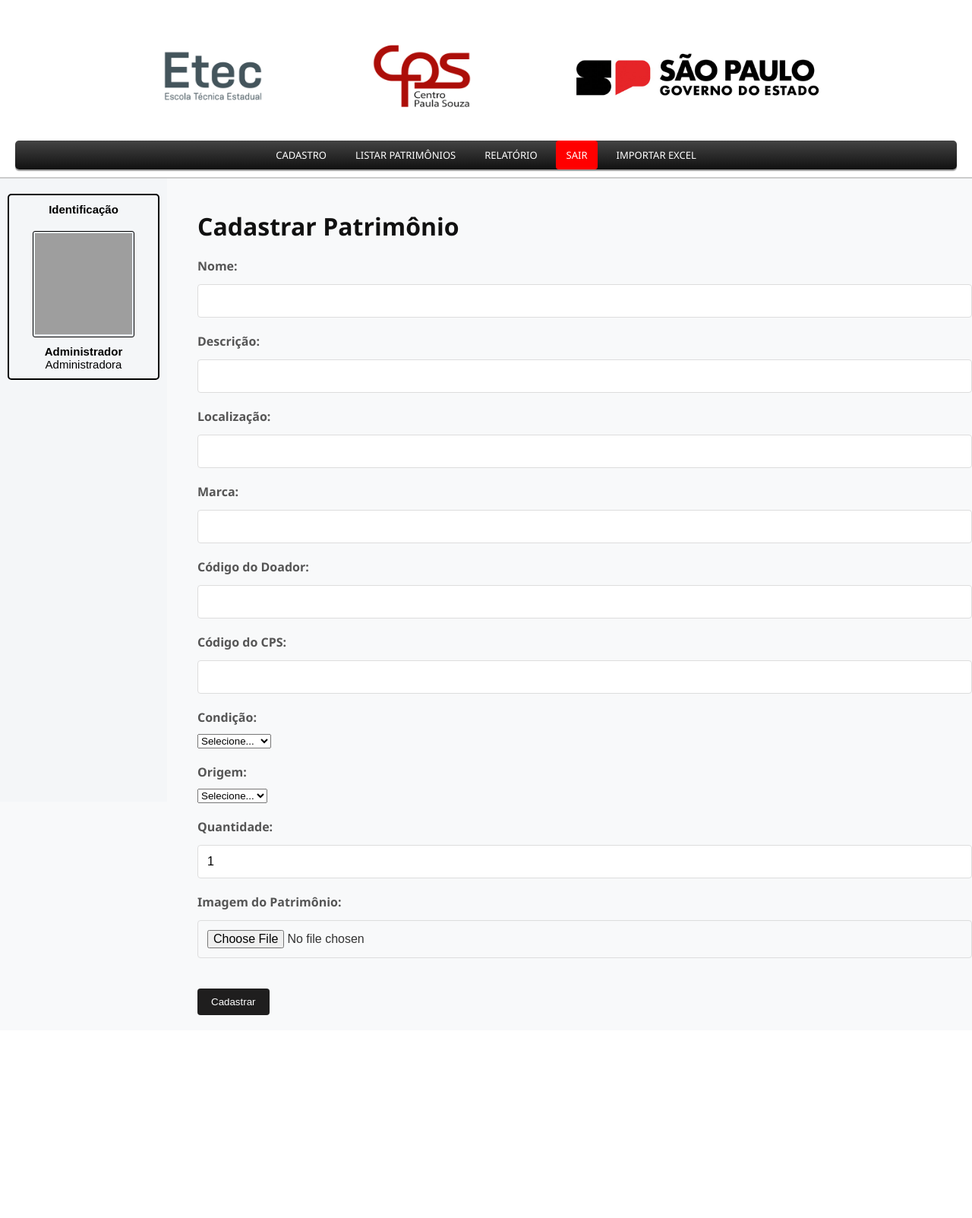
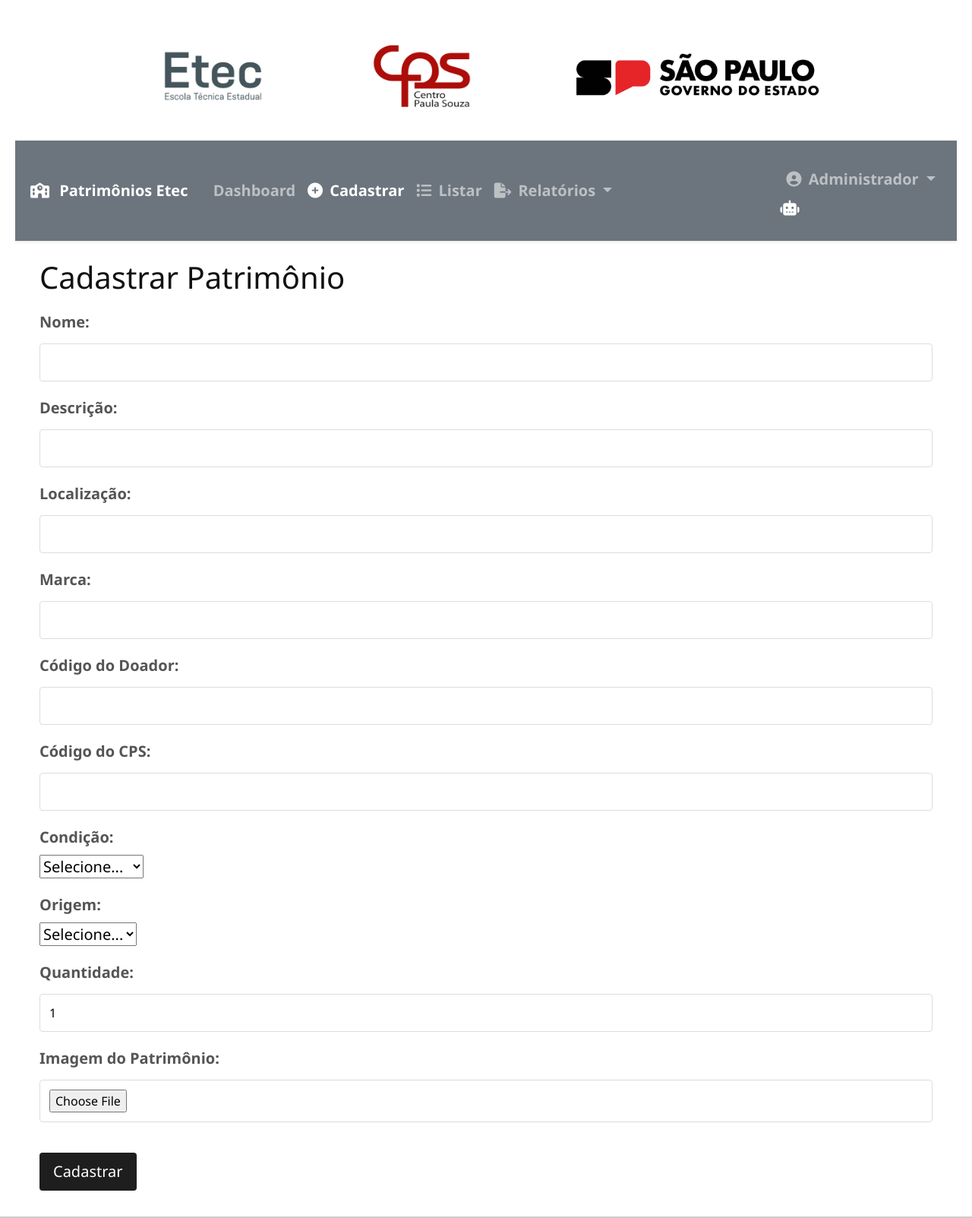
Before and after one commit to VictorDnzb/CASP, a Flask app: page /cadastro in a window 1280 px wide. Shown: the whole page at 76% size. Before the commit the page ends 1336 px from the top, so only its background shows below. Run offline with Flask 3, Linux system fonts and the light colour scheme; the visitor is signed in with stand-in values (Sample User, id 1); grey boxes are pictures that could not be loaded.

Commit message:
Update base.html

```diff
--- a/CASP/CASP-main/CASP/src/templates/base.html
+++ b/CASP/CASP-main/CASP/src/templates/base.html
@@ -1,11 +1,16 @@
 <!DOCTYPE html>
-<html lang="pt-br">
+<html lang="pt-BR">
 <head>
     <meta charset="UTF-8">
-    <title>{% block title %}Sistema de Patrimônio{% endblock %}</title>
-    <link rel="stylesheet" href="{{ url_for('static', filename='css/style.css') }}">
-    <link rel="stylesheet" href="https://cdnjs.cloudflare.com/ajax/libs/font-awesome/5.15.4/css/all.min.css">
     <meta name="viewport" content="width=device-width, initial-scale=1.0">
+    <title>{% block title %}Sistema de Patrimônio Escolar{% endblock %}</title>
+
+    <link href="https://cdn.jsdelivr.net/npm/bootstrap@5.3.0/dist/css/bootstrap.min.css" rel="stylesheet">
+    <link href="https://cdnjs.cloudflare.com/ajax/libs/font-awesome/6.4.0/css/all.min.css" rel="stylesheet">
+    <link href="https://fonts.googleapis.com/css2?family=Inter:wght@300;400;500;600;700&display=swap" rel="stylesheet">
+    <link href="{{ url_for('static', filename='css/style.css') }}" rel="stylesheet">
+
+    {% block extra_css %}{% endblock %}
 </head>
 <body>
        <header class="top-bar">
@@ -14,39 +19,138 @@
             <img src="{{ url_for('static', filename='images/cps-logo-identidade.jpg') }}" alt="Etec" class="logo">
             <img src="{{ url_for('static', filename='images/sp.jpeg') }}" alt="Governo SP" class="logo">
         </div>
+    {% if session.usuario %}
+    <nav class="navbar navbar-expand-lg navbar-dark bg-secondary shadow-sm">
+        <div class="container">
+            <a class="navbar-brand fw-bold" href="{{ url_for('dashboard') }}">
+                <i class="fas fa-school me-2"></i>
+                Patrimônios Etec
+            </a>
 
-        {% if 'usuario' in session %}
-        <nav class="menu-bar">
-            <ul>
-                <li><a href="{{ url_for('cadastro') }}">CADASTRO</a></li>
-                <li><a href="{{ url_for('listar') }}">LISTAR PATRIMÔNIOS</a></li>
-                <li><a href="{{ url_for('gerar_relatorio_pdf') }}">RELATÓRIO</a></li>
-                <li><a href="{{ url_for('logout') }}" class="btn-sair">SAIR</a></li>
-                <li><a href="{{ url_for('importar_excel') }}">IMPORTAR EXCEL</a></li>
+            <button class="navbar-toggler" type="button" data-bs-toggle="collapse" data-bs-target="#navbarNav">
+                <span class="navbar-toggler-icon"></span>
+            </button>
+
+            <div class="collapse navbar-collapse" id="navbarNav">
+                <ul class="navbar-nav me-auto">
+                    <li class="nav-item">
+                        <a class="nav-link {% if request.endpoint == 'dashboard' %}active{% endif %}" href="{{ url_for('dashboard') }}">
+                            <i class="fas fa-chart-dashboard me-1"></i>
+                            Dashboard
+                        </a>
+                    </li>
+                    <li class="nav-item">
+                        <a class="nav-link {% if request.endpoint == 'cadastro' %}active{% endif %}" href="{{ url_for('cadastro') }}">
+                            <i class="fas fa-plus-circle me-1"></i>
+                            Cadastrar
+                        </a>
+                    </li>
+                    <li class="nav-item">
+                        <a class="nav-link {% if request.endpoint == 'listar' %}active{% endif %}" href="{{ url_for('listar') }}">
+                            <i class="fas fa-list me-1"></i>
+                            Listar
+                        </a>
+                    </li>
+                    <li class="nav-item dropdown">
+                        <a class="nav-link dropdown-toggle" href="#" role="button" data-bs-toggle="dropdown">
+                            <i class="fas fa-file-export me-1"></i>
+                            Relatórios
+                        </a>
+                        <ul class="dropdown-menu">
+                            <li><a class="dropdown-item" href="{{ url_for('gerar_relatorio_pdf') }}">
+                                <i class="fas fa-file-pdf me-2"></i>Exportar PDF
+                            </a></li>
+                            <li><a class="dropdown-item" href="{{ url_for('exportar_excel') }}">
+                                <i class="fas fa-file-excel me-2"></i>Exportar Excel
+                            </a></li>
+                            <li><hr class="dropdown-divider"></li>
+                            <li><a class="dropdown-item" href="{{ url_for('importar_excel') }}">
+                                <i class="fas fa-file-import me-2"></i>Importar Excel
+                            </a></li>
                         </ul>
-        </nav>
-        {% endif %}
-    </header>
+                    </li>
+                </ul>
 
-    <div class="{% if 'usuario' in session %}layout{% else %}content-full{% endif %}">
-        {% if 'usuario' in session %}
-        <nav class="sidebar">
-            <div class="admin-card">
-                <h4 class="admin-title">Identificação</h4>
-                <div class="admin-photo-wrapper">
-                    <img src="{{ url_for('static', filename='images/renata.enc') }}" alt="Foto da Renata" />
+                <div class="navbar-nav">
+                    <div class="nav-item dropdown">
+                        <a class="nav-link dropdown-toggle" href="#" role="button" data-bs-toggle="dropdown">
+                            <i class="fas fa-user-circle me-1"></i>
+                            {{ session.nome_usuario }}
+                        </a>
+
+<div class="chat-floating-btn" id="chatToggle">
+    <i class="fas fa-robot"></i>
 </div>
-                <div class="admin-info">
-                    <strong>{{ session['nome_usuario'] }}</strong><br />
-                    Administradora
+
+<div class="modal fade" id="chatModal" tabindex="-1">
+    <div class="modal-dialog modal-dialog-centered modal-lg">
+        <div class="modal-content">
+            <div class="modal-header bg-primary text-white">
+                <h5 class="modal-title">
+                    <i class="fas fa-robot me-2"></i>
+                    Assistente de Patrimônio
+                </h5>
+                <button type="button" class="btn-close btn-close-white" data-bs-dismiss="modal"></button>
+            </div>
+            <div class="modal-body">
+                <div class="chat-container">
+                    <div class="chat-messages" id="chatMessages"></div>
+                    <div class="chat-input-container">
+                        <div class="input-group">
+                            <input type="text"
+                                   class="form-control"
+                                   id="chatInput"
+                                   placeholder="Pergunte sobre patrimônios, cadastros, relatórios..."
+                                   maxlength="500">
+                            <button class="btn btn-primary" type="button" id="sendMessage">
+                                <i class="fas fa-paper-plane"></i>
+                            </button>
+                        </div>
+                        <small class="text-muted mt-2 d-block">
+                            <i class="fas fa-info-circle me-1"></i>
+                            Pergunte sobre gestão de patrimônio escolar
+                        </small>
+                    </div>
+                </div>
+            </div>
+        </div>
+    </div>
+</div>
+</div>
+
+                        <ul class="dropdown-menu dropdown-menu-end">
+                            <li><a class="dropdown-item" href="{{ url_for('logout') }}">
+                                <i class="fas fa-sign-out-alt me-2"></i>Sair
+                            </a></li>
+                        </ul>
+                    </div>
+                </div>
             </div>
         </div>
     </nav>
     {% endif %}
 
-        <main class="content">
+    <main class="{% if session.usuario %}container-fluid py-4{% else %}d-flex align-items-center min-vh-100{% endif %}">
+        {% with messages = get_flashed_messages(with_categories=true) %}
+            {% if messages %}
+                <div class="container">
+                    {% for category, message in messages %}
+                        <div class="alert alert-{{ 'danger' if category == 'danger' else 'success' if category == 'success' else 'warning' if category == 'warning' else 'info' }} alert-dismissible fade show" role="alert">
+                            <i class="fas fa-{{ 'exclamation-triangle' if category == 'danger' else 'check-circle' if category == 'success' else 'exclamation-circle' if category == 'warning' else 'info-circle' }} me-2"></i>
+                            {{ message }}
+                            <button type="button" class="btn-close" data-bs-dismiss="alert"></button>
+                        </div>
+                    {% endfor %}
+                </div>
+            {% endif %}
+        {% endwith %}
+
         {% block content %}{% endblock %}
     </main>
-    </div>
+
+    <script src="https://cdn.jsdelivr.net/npm/bootstrap@5.3.0/dist/js/bootstrap.bundle.min.js"></script>
+    <script src="https://cdn.jsdelivr.net/npm/chart.js"></script>
+    <script src="{{ url_for('static', filename='js/main.js') }}"></script>
+    {% block extra_js %}{% endblock %}
 </body>
 </html>
```
Lines whose indentation alone changed are shown as unchanged.
